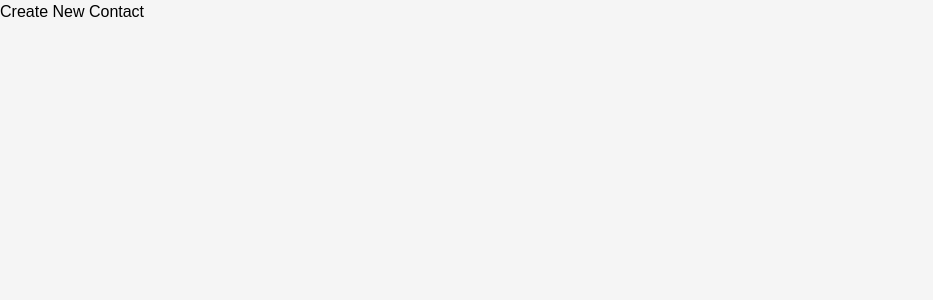
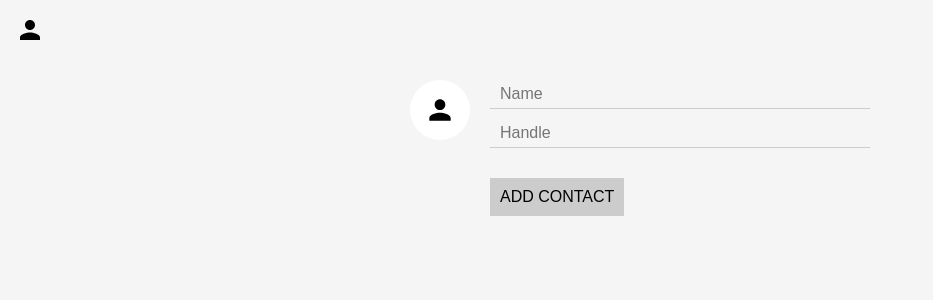
Before and after one commit to ManishAgrawal99/react-udacity, a React (Create React App) app in the folder Contacts/contacts-react/: page /create in a window 1280 px wide. Shown: the top 300 px of the page, without its empty margins (0-933 px from the left). Built offline with nearby package versions, Linux system fonts and the light colour scheme; no server answers.

Commit message:
Created the createContact form

```diff
--- a/Contacts/contacts-react/src/CreateContacts.js
+++ b/Contacts/contacts-react/src/CreateContacts.js
@@ -1,11 +1,31 @@
-import React, {Component} from 'react'
+import React, { Component } from 'react'
+import { Link } from 'react-router-dom'
+import ImageInput from './ImageInput'
 
-class CreateContact extends Component{
-    render(){
-        return(
-            <div>Create New Contact</div>
-        )
-    }
+class CreateContact extends Component {
+  render() {
+    return (
+      <div>
+        <Link
+          className='close-create-contact'
+          to='/'>
+            Close
+        </Link>
+        <form className='create-contact-form'>
+          <ImageInput
+            className='create-contact-avatar-input'
+            name='avatarURL'
+            maxHeight={64}
+          />
+          <div className='create-contact-details'>
+            <input type='text' name='name' placeholder='Name' />
+            <input type='text' name='handle' placeholder='Handle' />
+            <button>Add Contact</button>
+          </div>
+        </form>
+      </div>
+    )
+  }
 }
 
 export default CreateContact;
--- a/Contacts/contacts-react/src/ImageInput.js
+++ b/Contacts/contacts-react/src/ImageInput.js
@@ -71,7 +71,7 @@
 
     componentDidMount() {
         this.canvas = document.createElement('canvas')
-        this.fileInput.form.addEventListener('reset', this.handleFormReset)
+        //this.fileInput.form.addEventListener('reset', this.handleFormReset)
     }
 
     componentWillUnmount() {
```
